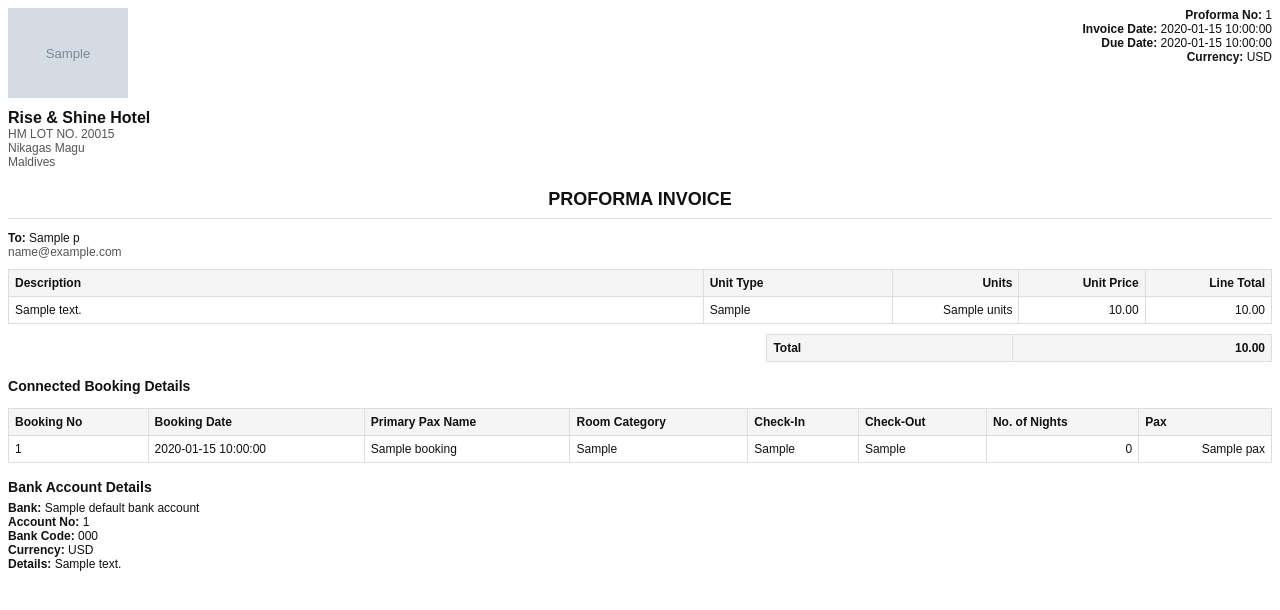
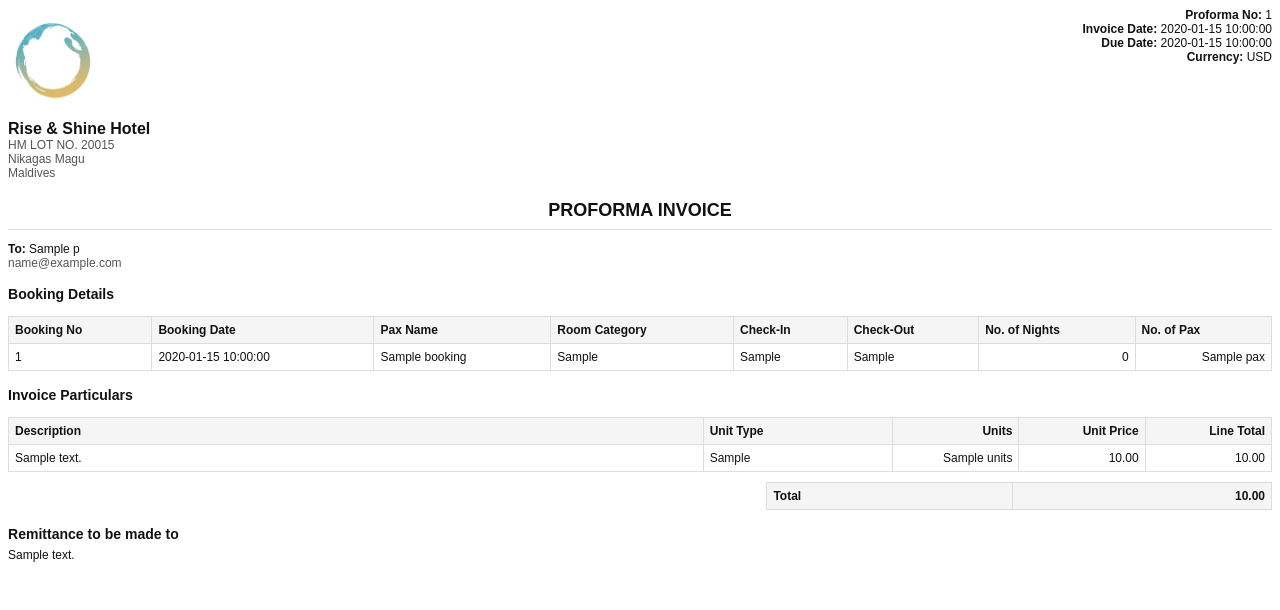
Before and after one commit to shackeelck/riseandshine-backoffice-ci4, a CodeIgniter 4 app: template app/Views/templates/proforma_pdf.php in a window 1280 px wide. Shown: the top 610 px of the page. Run offline with PHP 8.4 and a stand-in for CodeIgniter, Linux system fonts and the light colour scheme; the template is opened without the code that fills it: most values are stand-ins (such as "Sample title", 1, 10 or a date in 2020); grey boxes marked "Sample" are stand-in pictures; lists and menus that the app fills with data are empty; some libraries are stand-ins or nearby versions.

Commit message:
invoice template

```diff
--- a/app/Views/templates/proforma_pdf.php
+++ b/app/Views/templates/proforma_pdf.php
@@ -19,9 +19,9 @@
 
   <div class="header">
     <div>
-      <?php if (!empty($logoDataUri)): ?>
-        <img src="<?= esc($logoDataUri, 'attr') ?>" alt="Rise &amp; Shine Logo" class="logo">
-      <?php endif; ?>
+
+        <img src="./logo.png" alt="Rise &amp; Shine Logo" class="logo" style ="width:90px;">
+
       <div style="font-size:16px;font-weight:bold;">Rise &amp; Shine Hotel</div>
       <div class="muted">HM LOT NO. 20015</div>
       <div class="muted">Nikagas Magu</div>
@@ -44,6 +44,39 @@
     <?php endif; ?>
   </div>
 
+    <?php if (!empty($bookings)): ?>
+    <h3 style="margin-top:16px;"> Booking Details</h3>
+    <table>
+      <thead>
+        <tr>
+          <th>Booking No</th>
+          <th>Booking Date</th>
+          <th>Pax Name</th>
+          <th>Room Category</th>
+          <th>Check-In</th>
+          <th>Check-Out</th>
+          <th>No. of Nights</th>
+          <th>No. of Pax</th>
+        </tr>
+      </thead>
+      <tbody>
+        <?php foreach ($bookings as $b): ?>
+          <tr>
+            <td><?= esc($b['booking_no'] ?? '-') ?></td>
+            <td><?= esc($b['booking_date'] ?? '-') ?></td>
+            <td><?= esc($b['primary_pax_name'] ?? '-') ?></td>
+            <td><?= esc($b['booked_room_category'] ?? '-') ?></td>
+            <td><?= esc($b['check_in'] ?? '-') ?></td>
+            <td><?= esc($b['check_out'] ?? '-') ?></td>
+            <td class="right"><?= esc($b['no_of_nights'] ?? 0) ?></td>
+            <td class="right"><?= esc($b['pax'] ?? 0) ?></td>
+          </tr>
+        <?php endforeach; ?>
+      </tbody>
+    </table>
+  <?php endif; ?>
+
+   <h3 style="margin-top:16px;"> Invoice Particulars</h3>
   <table>
     <thead>
       <tr>
@@ -76,51 +109,21 @@
     </tr>
   </table>
 
-  <?php if (!empty($bookings)): ?>
-    <h3 style="margin-top:16px;">Connected Booking Details</h3>
-    <table>
-      <thead>
-        <tr>
-          <th>Booking No</th>
-          <th>Booking Date</th>
-          <th>Primary Pax Name</th>
-          <th>Room Category</th>
-          <th>Check-In</th>
-          <th>Check-Out</th>
-          <th>No. of Nights</th>
-          <th>Pax</th>
-        </tr>
-      </thead>
-      <tbody>
-        <?php foreach ($bookings as $b): ?>
-          <tr>
-            <td><?= esc($b['booking_no'] ?? '-') ?></td>
-            <td><?= esc($b['booking_date'] ?? '-') ?></td>
-            <td><?= esc($b['primary_pax_name'] ?? '-') ?></td>
-            <td><?= esc($b['booked_room_category'] ?? '-') ?></td>
-            <td><?= esc($b['check_in'] ?? '-') ?></td>
-            <td><?= esc($b['check_out'] ?? '-') ?></td>
-            <td class="right"><?= esc($b['no_of_nights'] ?? 0) ?></td>
-            <td class="right"><?= esc($b['pax'] ?? 0) ?></td>
-          </tr>
-        <?php endforeach; ?>
-      </tbody>
-    </table>
-  <?php endif; ?>
+
 
   <?php if (!empty($defaultBankAccount)): ?>
     <div style="margin-top:16px;">
-      <h3 style="margin:0 0 6px 0;">Bank Account Details</h3>
-      <div><b>Bank:</b> <?= esc($defaultBankAccount['bank_name'] ?? '-') ?></div>
+      <h3 style="margin:0 0 6px 0;">Remittance to be made to</h3>
+      <?php /*?><div><b>Bank:</b> <?= esc($defaultBankAccount['bank_name'] ?? '-') ?></div>
       <div><b>Account No:</b> <?= esc($defaultBankAccount['account_no'] ?? '-') ?></div>
       <?php if (!empty($defaultBankAccount['bank_code'])): ?>
         <div><b>Bank Code:</b> <?= esc($defaultBankAccount['bank_code']) ?></div>
       <?php endif; ?>
       <?php if (!empty($defaultBankAccount['currency'])): ?>
         <div><b>Currency:</b> <?= esc($defaultBankAccount['currency']) ?></div>
-      <?php endif; ?>
+      <?php endif; ?><?php */?>
       <?php if (!empty($defaultBankAccount['bank_details'])): ?>
-        <div><b>Details:</b> <?= nl2br(esc($defaultBankAccount['bank_details'])) ?></div>
+        <div> <?= nl2br(esc($defaultBankAccount['bank_details'])) ?></div>
       <?php endif; ?>
     </div>
   <?php endif; ?>
```
Also changed, not shown: app/Controllers/ProformaController.php (+2 -2 lines), 2 other files.
